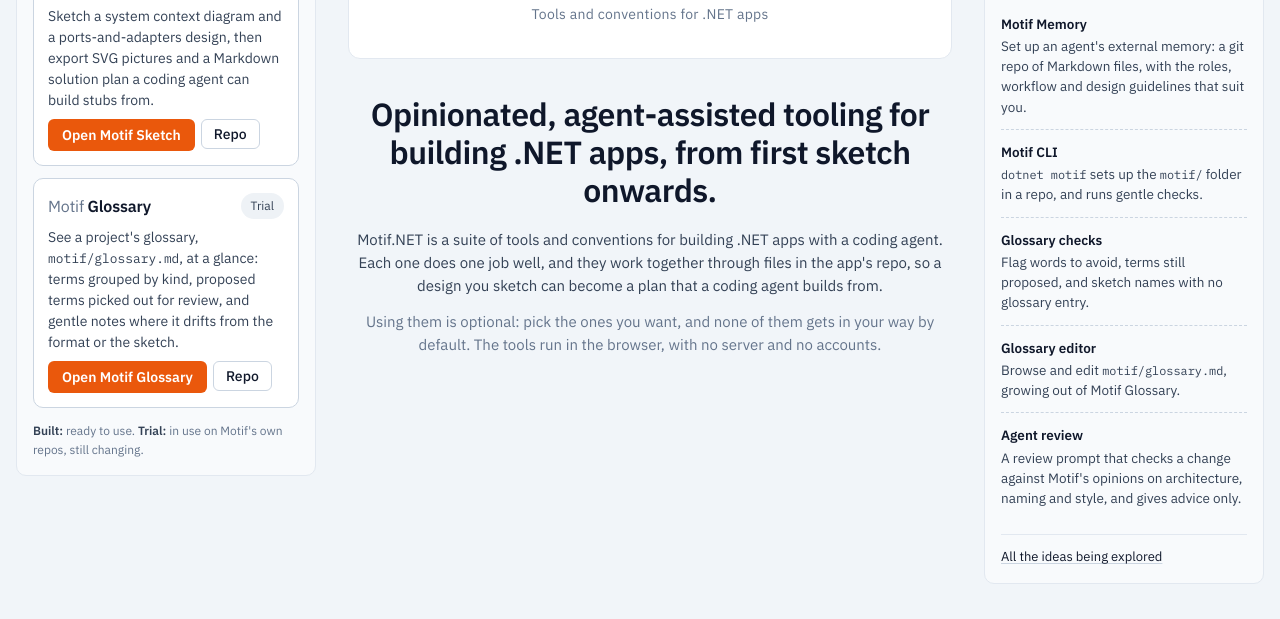
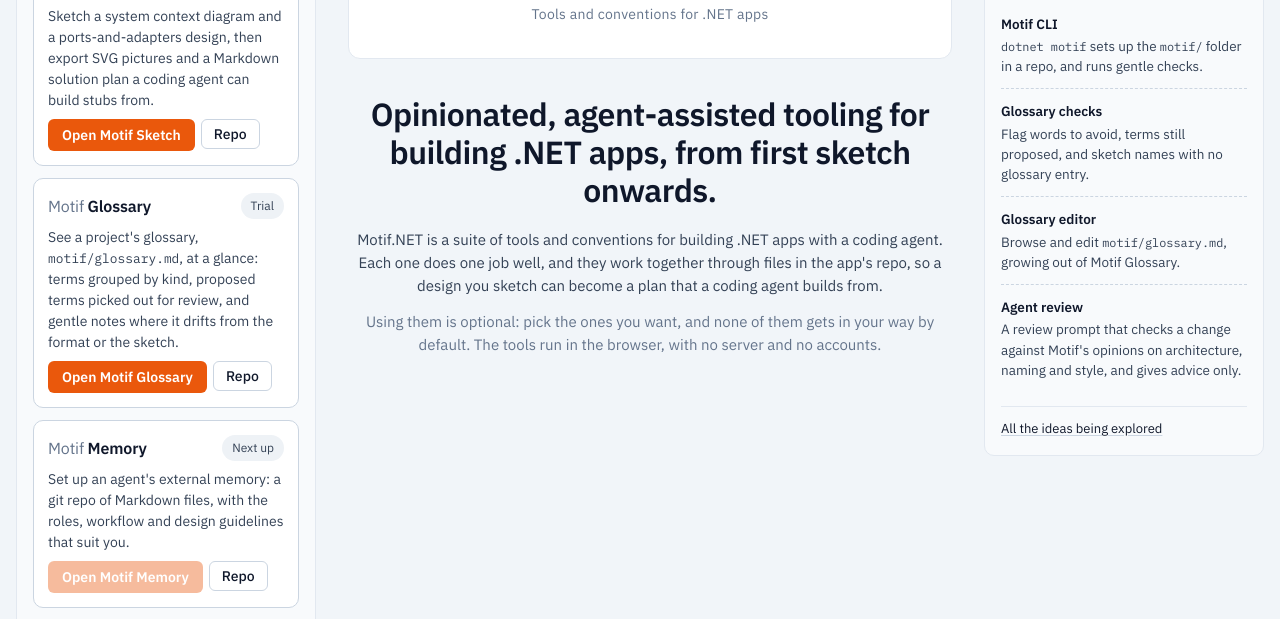
Before and after one commit to motif-dotnet/motif-dotnet.github.io, a plain HTML site: page index.html in a window 1280 px wide. Shown: the part 167-786 px from the top of the page. Drawn offline with Linux system fonts and the light colour scheme.

Commit message:
Show Motif Memory with the tools, as Next up

```diff
--- a/index.html
+++ b/index.html
@@ -81,8 +81,19 @@
                         <a class="ghost" href="https://github.com/motif-dotnet/Motif.Glossary">Repo</a>
                     </div>
                 </article>
+                <article class="card tool">
+                    <div class="top">
+                        <h3><span class="motif">Motif</span> Memory</h3>
+                        <span class="pill">Next up</span>
+                    </div>
+                    <p>Set up an agent's external memory: a git repo of Markdown files, with the roles, workflow and design guidelines that suit you.</p>
+                    <div class="row wrap">
+                        <button class="primary" type="button" disabled>Open Motif Memory</button>
+                        <a class="ghost" href="https://github.com/motif-dotnet/Motif.Memory">Repo</a>
+                    </div>
+                </article>
             </div>
-            <p class="legend"><b>Built:</b> ready to use. <b>Trial:</b> in use on Motif's own repos, still changing.</p>
+            <p class="legend"><b>Built:</b> ready to use. <b>Trial:</b> in use on Motif's own repos, still changing. <b>Next up:</b> being designed, not built yet.</p>
         </aside>
 
         <main>
@@ -105,7 +116,6 @@
             <h2 id="later">Coming later</h2>
             <p class="muted">Ideas, written up but not built yet. Expect some to change, merge or drop out.</p>
             <ul class="ideas">
-                <li><b>Motif Memory</b> Set up an agent's external memory: a git repo of Markdown files, with the roles, workflow and design guidelines that suit you.</li>
                 <li><b>Motif CLI</b> <code>dotnet motif</code> sets up the <code>motif/</code> folder in a repo, and runs gentle checks.</li>
                 <li><b>Glossary checks</b> Flag words to avoid, terms still proposed, and sketch names with no glossary entry.</li>
                 <li><b>Glossary editor</b> Browse and edit <code>motif/glossary.md</code>, growing out of Motif Glossary.</li>
```
